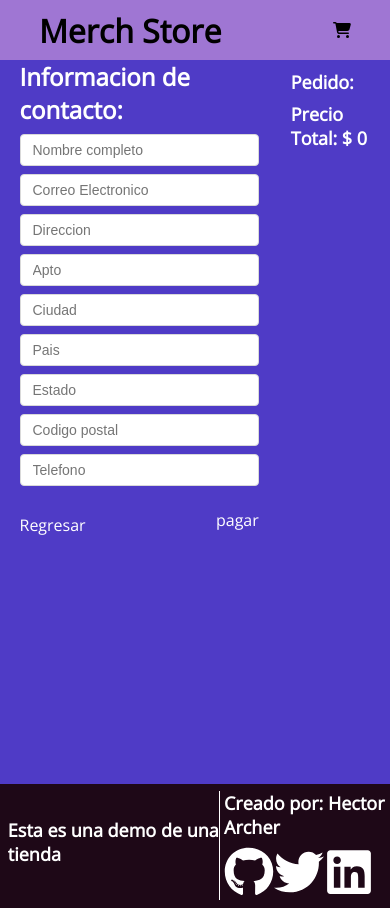
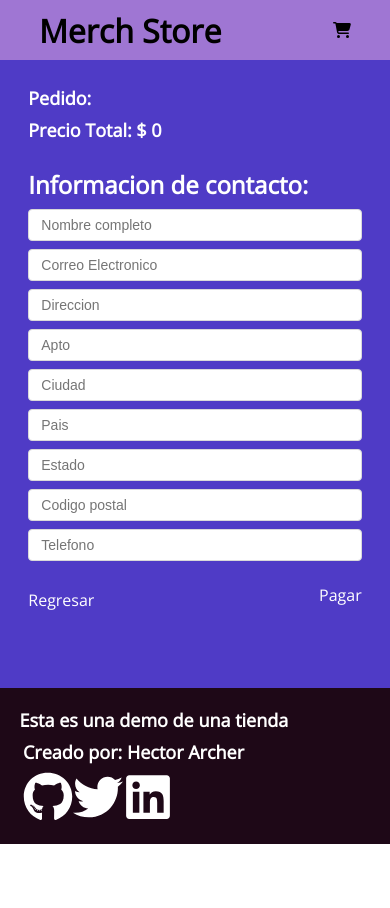
Before and after one commit to hectorae28/merch-store, a React app: page /checkout/information in a window 390 px wide. After the commit the page ends 844 px from the top, so only its background shows below. Built offline with nearby package versions, Linux system fonts and the light colour scheme.

Commit message:
fix layout add wa.me

```diff
--- a/src/components/Footer/styles.css
+++ b/src/components/Footer/styles.css
@@ -4,10 +4,7 @@
     justify-content: space-between;
     padding: 2%;
     align-items: center;
-    position: relative;
-    bottom: 0;
-    height: auto;
-    width: 100vw;
+    margin-top: auto;
 }
 .copyright{
     border-left: 1px solid #fff;
@@ -22,3 +19,13 @@
     height: 50px;
     background-size: 50px 50px;
 }
+@media screen and (max-width: 992px){
+    .Footer{
+        flex-direction: column;
+        align-items: flex-start;
+        padding: 5%;
+    }
+    .copyright{
+        border-left: 0;
+    }
+}
--- a/src/components/Layout/styles.css
+++ b/src/components/Layout/styles.css
@@ -1,6 +1,9 @@
 *{
     margin: 0;
     padding: 0;
+}
+#root{
+    width: 100%;
 }
 .Layout{
     display: flex;
@@ -8,9 +11,9 @@
     justify-content: center;
     color: white;
     font-family: 'Open Sans';
+    min-height: 100vh;
+    background-color: #4f3bc6;
 }
 .container{
     padding: 0 5% 5%;
-    background-color: #4f3bc6;
-    min-height: 44rem;
 }
--- a/src/pages/Checkout/styles.css
+++ b/src/pages/Checkout/styles.css
@@ -1,9 +1,13 @@
 .Checkout {
-    grid-template-columns: 3fr 1fr;
-    grid-gap: 2rem;
-    grid-row-gap: 1.5em;
-    display: grid;
-    padding: 0 0 4em 0;
+    display: flex;
+  }
+  .Checkout-content{
+    width: 65%;
+    padding: 2.5%;
+  }
+  .Checkout-sidebar{
+    width: 25%;
+    padding: 2.5%;
   }
   .Checkout-item {
     display: flex;
@@ -40,7 +44,7 @@
       border: 1px solid #3866a3;
       display: inline-block;
       cursor: pointer;
-      color: #14396a;
+      color: #fff;
       font-family: Arial;
       font-size: 15px;
       font-weight: bold;
@@ -58,4 +62,22 @@
 .Trash{
   color: #fff;
   margin: 50%;
+  cursor: pointer;
 }
+
+@media screen and (max-width:992px) {
+  .Checkout {
+    display: flex;
+    flex-direction: column;
+    margin-top: 5%;
+  }
+  .Checkout-content {
+    width: 95%;
+    padding: 2.5%;
+  }
+  .Checkout-sidebar {
+    width: 95%;
+    padding: 2.5%;
+    margin-top: 5%;
+  }
+}
--- a/src/pages/Information/index.jsx
+++ b/src/pages/Information/index.jsx
@@ -53,9 +53,11 @@ const Information = () => {
           </form>
         </div>
         <div className="Information-buttons">
-          <div className="Information-back">Regresar</div>
+          <Link to="/checkout">
+            <div className="Information-back">Regresar</div>
+          </Link>
           <div className="Information-next" onClick={handleSubmit}>
-            pagar
+            Pagar
           </div>
         </div>
       </div>
--- a/src/pages/Information/styles.css
+++ b/src/pages/Information/styles.css
@@ -1,20 +1,25 @@
 .Information {
-    grid-template-columns: 3fr 1fr;
-    grid-gap: 2rem;
-    grid-row-gap: 1.5em;
-    display: grid;
-    margin: 0 0 4em 0;
+    display: flex;
   }
   .Information-buttons {
     display: flex;
     justify-content: space-between;
     align-items: center;
   }
+  .Information-content{
+    width: 65%;
+    padding: 2.5%;
+  }
   .Information-sidebar {
-    margin: 10px 0 0 0;
+    width: 25%;
+    padding: 2.5%;
   }
   .Information-back {
     margin: 10px 0 0 0;
+    color: #fff;
+  }
+  .Information-next{
+    cursor: pointer;
   }
   .Information-item {
     display: flex;
@@ -90,3 +95,18 @@
       display: block;
       outline: none;
   }
+@media screen and (max-width: 992px) {
+  .Information {
+    flex-direction: column-reverse;
+    padding: 5% 0;
+  }
+
+  .Information-content {
+    width: 95%;
+  }
+
+  .Information-sidebar {
+    width: 95%;
+  }
+
+}
--- a/src/pages/Payment/index.jsx
+++ b/src/pages/Payment/index.jsx
@@ -1,6 +1,8 @@
 import React, { useContext } from 'react';
 import { PayPalButton } from 'react-paypal-button-v2';
 import { useNavigate } from 'react-router-dom';
+import { faWhatsapp } from '@fortawesome/free-brands-svg-icons';
+import { FontAwesomeIcon } from '@fortawesome/react-fontawesome';
 import AppContext from '../../context/AppContext';
 import credentials from '../../../credentials';
 import './styles.css';
@@ -8,6 +10,17 @@ import './styles.css';
 const Payment = () => {
   const { state, addNewOrder } = useContext(AppContext);
   const { cart, buyer } = state;
+
+  const formatWameMessage=()=>{
+    const reducer = (accumulator, currentValue) =>
+      accumulator + currentValue.price;
+    if(buyer[0]){
+      const wameDirecction=
+      `hola quiero hacer un pedido%0Ami nombre es : ${buyer[0].name}%0Aestoy en : ${buyer[0].address}%0Ay quiero comprar:${cart.map(item=>'%0A- '+item.title+': '+item.price+'$')}%0APrecio Total:${cart.reduce(reducer, 0)} $`
+      return wameDirecction.split(' ').join('%20')
+    }else return 'Error'
+  }
+
   const navigate = useNavigate();
   const paypalOptions = {
     clientId: credentials.paypal_clientId,
@@ -43,6 +56,9 @@ const Payment = () => {
             </div>
           </div>
         ))}
+        <h3>{`Precio Total: $ ${sumOfPrices()}`}</h3>
+      </div>
+      <div className="PayPalButtonContent">
         <PayPalButton
           amount={`${sumOfPrices()}`}
           // shippingPreference="NO_SHIPPING" // default is "GET_FROM_FILE"
@@ -55,6 +71,9 @@ const Payment = () => {
           }}
         />
       </div>
+      <a href={`http://wa.me/584129035408?text=${formatWameMessage()}`} target="_blank" rel="noopener noreferrer">
+        <FontAwesomeIcon icon={faWhatsapp} className="whatsapp" width="500"/>
+      </a>
       <div />
     </div>
   );
--- a/src/pages/Payment/styles.css
+++ b/src/pages/Payment/styles.css
@@ -1,27 +1,35 @@
 .Payment {
-    grid-template-columns: 3fr 1fr;
-    grid-gap: 2rem;
-    grid-row-gap: 1.5em;
-    display: grid;
+  display: flex;
+  flex-direction: column;
 }
+
+.Payment-content {
+  width: 65%;
+  padding: 2.5%;
+}
+
 .Payment-back {
   margin: 10px 0 0 0;
 }
+
 .Payment-item {
   display: flex;
   justify-content: space-between;
   align-items: center;
 }
+
 .Payment-item .fas {
   margin: 0 0 0 10px;
-    color: rgba(0,0,0,0.4);
+  color: rgba(0, 0, 0, 0.4);
   cursor: pointer;
 }
+
 .Payment-item button {
   background-color: transparent;
   border: none;
   outline: none;
 }
+
 .Payment-element {
   display: flex;
   justify-content: space-between;
@@ -29,6 +37,18 @@
   width: 100%;
   border-bottom: 1px solid #eee;
 }
+
 .Payment-element h4 {
   margin: 0;
 }
+
+.PayPalButtonContent {
+  padding: 0 2.5%;
+}
+.whatsapp{
+  width: 50px;
+  height: 50px;
+  color: white;
+}
+
+/* @media screen and (max-width: 992px) */
```
Also changed, not shown: 1 other file (tests, documents, lock files or other folders). Lines whose indentation alone changed are shown as unchanged.
